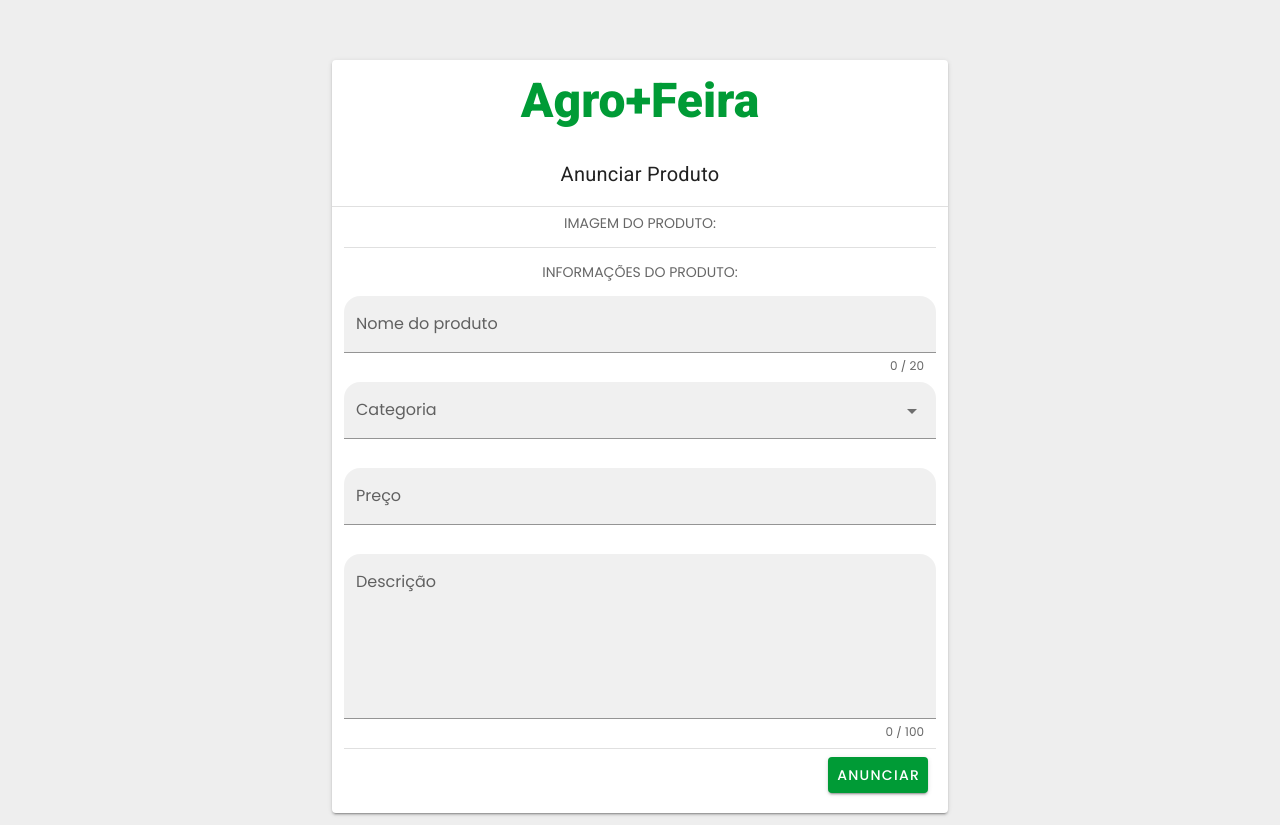
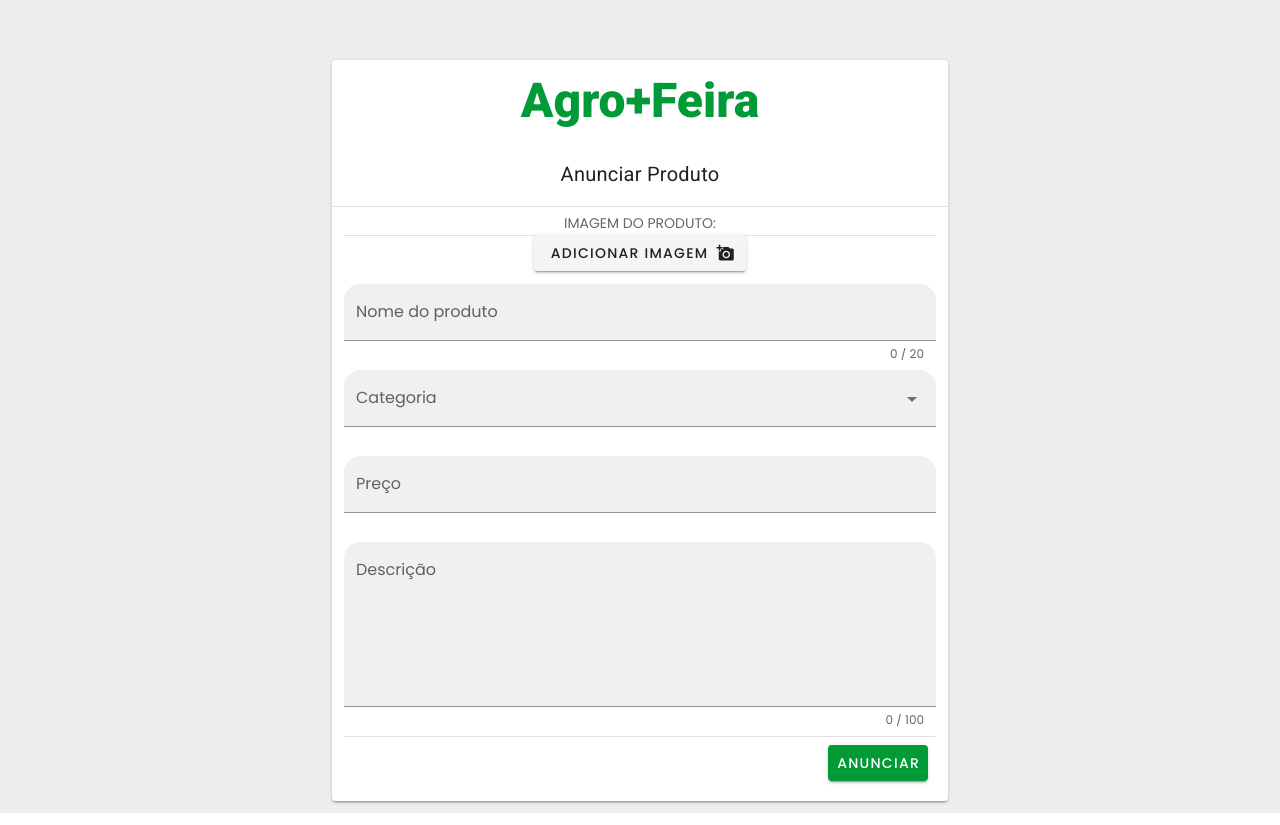
Before and after one commit to hiimlex/agro-mais-feira, a Vue app: page /anunciar in a window 1280 px wide. Built offline with nearby package versions, Linux system fonts and the light colour scheme.

Commit message:
anunciar

```diff
--- a/src/App.vue
+++ b/src/App.vue
@@ -13,10 +13,8 @@
 <script>
 export default {
   name: "App",
-  data: () => ({
-    //
-  })
-};
+
+}
 </script>
 <style>
 @import url("https://fonts.googleapis.com/css?family=Poppins:100,200,300,400,500,600,700,800,900&display=swap");
--- a/src/components/Cards.vue
+++ b/src/components/Cards.vue
@@ -51,9 +51,9 @@ export default {
     url() {
       const query = serialize(this.$route.query);
       if (query) {
-        return `produtos${query}`;
+        return `product${query}`;
       } else {
-        return "/produtos";
+        return "/product";
       }
     }
   },
--- /dev/null
+++ b/src/components/v-cloudinary-upload.vue
@@ -0,0 +1,224 @@
+<template>
+  <div>
+    <!-- upload button -->
+    <v-btn
+      @click.native="selectFiles"
+      :color="buttonColor"
+      :dark="buttonDark"
+      v-if="!imgPublicId && !uploading">
+        {{ buttonText }}
+        <v-icon
+        right
+        aria-hidden="true">
+          {{ buttonIcon }}
+        </v-icon>
+    </v-btn>
+    <!-- Input file -->
+    <input
+      id="files"
+      type="file"
+      name="file"
+      ref="uploadInput"
+      accept="image/*"
+      :multiple="false"
+      @change="uploadFiles($event)" />
+    <!-- Progress -->
+    <v-progress-circular
+      v-if="uploading"
+      :size="progressSize"
+      :width="progressStroke"
+      :rotate="360"
+      :value="progress"
+      :color="progressColor">
+      {{progress}}%
+    </v-progress-circular>
+    <!-- Uploaded image -->
+    <img
+      v-if="imgPublicId"
+      width="400px"
+      :src="imgSrc" />
+    <!-- Delete button -->
+    <v-row class="justify-center">
+
+
+    <div v-if="imgPublicId">
+      <v-btn
+        class="ma-0"
+        dark
+        small
+        color="error"
+        @click="deleteImage()"
+        > {{ deleteText }}
+      </v-btn>
+    </div>
+    </v-row>
+  </div>
+</template>
+
+<script>
+/*
+* Uploads an image to cloudinary showning a progess indicator
+* The image is shown after the upload, with a delete button to remove it
+*/
+export default {
+  name: "v-upload-cloud",
+  props: {
+    // v-model
+    value: {
+      type: String
+    },
+    // Cloudinary upload preset
+    uploadPreset: {
+      type: String,
+      required: true
+    },
+    // Cloudinary cloud name
+    cloudName: {
+      type: String,
+      required: true
+    },
+    // Image transformations
+    transformation: {
+      type: String,
+      default: 'w_120,h_120,c_fill,g_auto,q_auto,f_auto'
+    },
+    // Upload button color (default = gray)
+    buttonColor: {
+      type: String,
+      default: ''
+    },
+    // Upload button dark variant (makes text white)
+    buttonDark: {
+      type: Boolean,
+      default: false
+    },
+    // Upload button icon on the right
+    buttonIcon: {
+      type: String,
+      default: 'add_a_photo'
+    },
+    // Upload button text
+    buttonText: {
+      type: String,
+      default: 'Adicionar imagem'
+    },
+    // Delete button text
+    deleteText: {
+      type: String,
+      default: 'Apagar'
+    },
+    // Size of the circular progress indicator
+    progressSize: {
+      type: Number,
+      default: 100
+    },
+    // Stroke size of the circular progress indicator
+    progressStroke: {
+      type: Number,
+      default: 15
+    },
+    // Color of the circular progress indicator
+    progressColor: {
+      type: String,
+      default: 'primary'
+    }
+  },
+  data () {
+    return {
+      uploading: null,
+      progress: 0
+    }
+  },
+  computed: {
+    // Public id on cloudinary, computed from v-model (value)
+    imgPublicId: {
+      get: function () {
+        return this.value
+      },
+      set: function (val) {
+        return val
+      }
+    },
+    // Full image src, with transformation
+    imgSrc: {
+      get: function () {
+        return `https://res.cloudinary.com/${this.cloudName}/image/upload/${this.imgPublicId}.${this.format}`
+      },
+      set: function (val) {
+        return val
+      }
+    },
+    // The url to POST the image to, based on cloudname
+    apiEndpoint () {
+      return `https://api.cloudinary.com/v1_1/${this.cloudName}/upload`
+    }
+  },
+  methods: {
+    // Triggers the click on the input file
+    selectFiles () {
+      this.$refs.uploadInput.click()
+    },
+    // Upload the image
+    uploadFiles (e) {
+      let files = e.target.files || e.dataTransfer.files
+      if (files.length) {
+        this.uploading = true
+        for (let i = 0; i < files.length; i++) {
+          // Prepare the FormData to send to cloudinary
+          const file = files.item(i)
+          let formdata = new FormData()
+          formdata.append('file', file)
+          formdata.append('upload_preset', this.uploadPreset)
+          let xhr = new XMLHttpRequest()
+          // Progress
+          xhr.upload.addEventListener('progress', (e) => {
+            let total = e.total
+            let loaded = e.loaded
+            this.progress = parseInt((100 / total) * loaded)
+          }, false)
+          // Upload has finished
+          xhr.addEventListener('load', (e) => {
+            let response = e.target
+            this.uploading = false
+            this.progress = 0
+            // reset formdata
+            formdata = null
+            if (response.status !== 200) { // success
+              console.log('Image upload error', response.responseText)
+              this.$emit('error', response.responseText)
+            } else { // failure
+              let uploaded = JSON.parse(response.responseText)
+              this.imgPublicId = uploaded.public_id
+              this.format = uploaded.format
+              this.$emit('input', uploaded.public_id)
+            }
+          }, false)
+          // Upload error
+          xhr.addEventListener('error', (e) => {
+            console.log('Image upload error', e)
+            this.$emit('error', e)
+          }, false)
+          xhr.open('POST', this.apiEndpoint)
+          xhr.send(formdata)
+        }
+      }
+    },
+    deleteImage () {
+      this.$emit('delete', this.imgPublicId)
+      this.$emit('input')
+      this.imgPublicId = null
+    }
+  }
+}
+</script>
+
+<style scoped>
+
+  /* visually hides the input file */
+
+  input[type="file"] {
+    position: absolute;
+    clip: rect(0,0,0,0);
+  }
+
+</style>
--- a/src/helpers.js
+++ b/src/helpers.js
@@ -1,7 +1,3 @@
-
-export function voltar(i) {
-  this.$router.go(i)
-}
 export function serialize(obj) {
   let queryString = "";
   for (let key in obj) {
--- a/src/services.js
+++ b/src/services/index.js
@@ -1,9 +1,8 @@
 import Axios from 'axios'
 
 const axiosInstance = Axios.create({
-  baseURL: 'https://agromais-feira.herokuapp.com/'
+  baseURL: 'https://agromais-feira-api.herokuapp.com/'
 })
-
 
 axiosInstance.interceptors.request.use(
   function (config) {
@@ -33,13 +32,13 @@ export const api = {
   },
   login(body) {
     return Axios.post(
-      "https://agromaisteste.herokuapp.com/login",
+      "https://agromais-feira-api.herokuapp.com/login",
       body
     );
   },
   validaToken() {
     return axiosInstance.post(
-      "valida_token"
+      "verify_token"
     )
   }
 }
--- a/src/store.js
+++ b/src/store/index.js
@@ -39,13 +39,12 @@ export default new Vuex.Store({
     logarUsuario(context, payload) {
       return api
         .login({
-          email: payload.email,
-          pass: payload.pass
+          cpf: payload.cpf,
+          password: payload.pass
         })
         .then(response => {
           window.localStorage.token = `${response.data.token}`;
           context.commit("UPDATE_LOGIN", true);
-          this.dispatch('getPerfil')
         });
     },
     deslogar(context) {
--- a/src/views/Anunciar.vue
+++ b/src/views/Anunciar.vue
@@ -13,6 +13,13 @@
             <v-divider></v-divider>
             <v-container>
               <v-subheader class="text-uppercase mt-n5 justify-center">Imagem do produto:</v-subheader>
+                <v-row class="justify-center">
+                        <vUploadCloud
+            v-model="image"
+            upload-preset="tqunldff"
+            cloud-name="djwxazf5a"
+          />
+                </v-row>
               <!-- <v-row class="mt-n4" justify="center">
                 <v-col cols="4" sm="4" class="mt-n2 mb-2">
                   <v-card flat tile>
@@ -93,17 +100,28 @@
 </template>
 
 <script>
+import vUploadCloud from '../components/v-cloudinary-upload'
+
 export default {
+ components: { vUploadCloud },
+
   data() {
     return {
       dialog: true,
       nome: "",
+      image: null,
       categoria: null,
       items: ["Fruta", "sla"],
       descricao: "",
       preco: "",
       n: 3
     };
+
+  },
+  watch:{
+    image: function(){
+      console.log(this.image)
+    }
   }
 };
 </script>
--- a/src/views/Entrar.vue
+++ b/src/views/Entrar.vue
@@ -21,7 +21,7 @@
                 autocapitalize="none"
                 shaped
                 mask="true"
-                v-mask="'###. ###.###-##'"
+                v-mask="mask"
                 filled
                 hint="Insira seu CPF cadastrado na plataforma Agro+Feira."
               ></v-text-field>
@@ -50,6 +50,7 @@
                     block
                     rounded
                     large
+                    @click="logar"
                   >Entrar</v-btn>
                   <!-- @click.prevent="logar" -->
                 </v-col>
--- a/src/views/Index.vue
+++ b/src/views/Index.vue
@@ -42,7 +42,7 @@
               v-for="c in categorias"
               :key="c.id"
               @click="(filtraPorCategoria(c.id))"
-            >{{c.nome}}</v-tab>
+            >{{c.name}}</v-tab>
           </v-tabs>
         </v-card>
         <Cards />
@@ -85,9 +85,9 @@ export default {
   },
   async mounted() {
     try {
-      let cat = await api.get("categorias");
+      let cat = await api.get("category");
       let { data } = cat;
-      this.categorias = data.categorias;
+      this.categorias = data.categories;
     } catch (e) {
       console.log(e);
     }
```
Also changed, not shown: src/views/Registrar.vue (+17 -27 lines).
